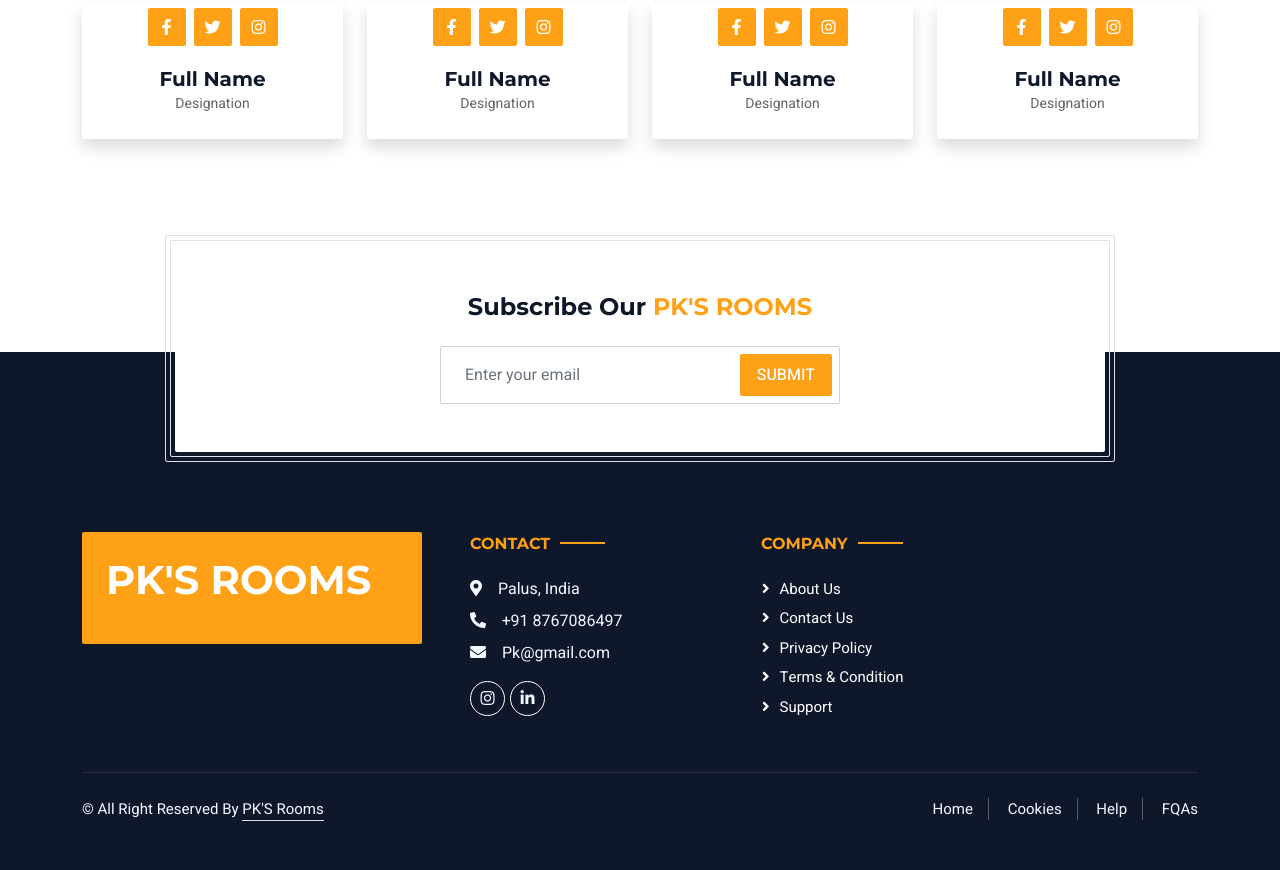
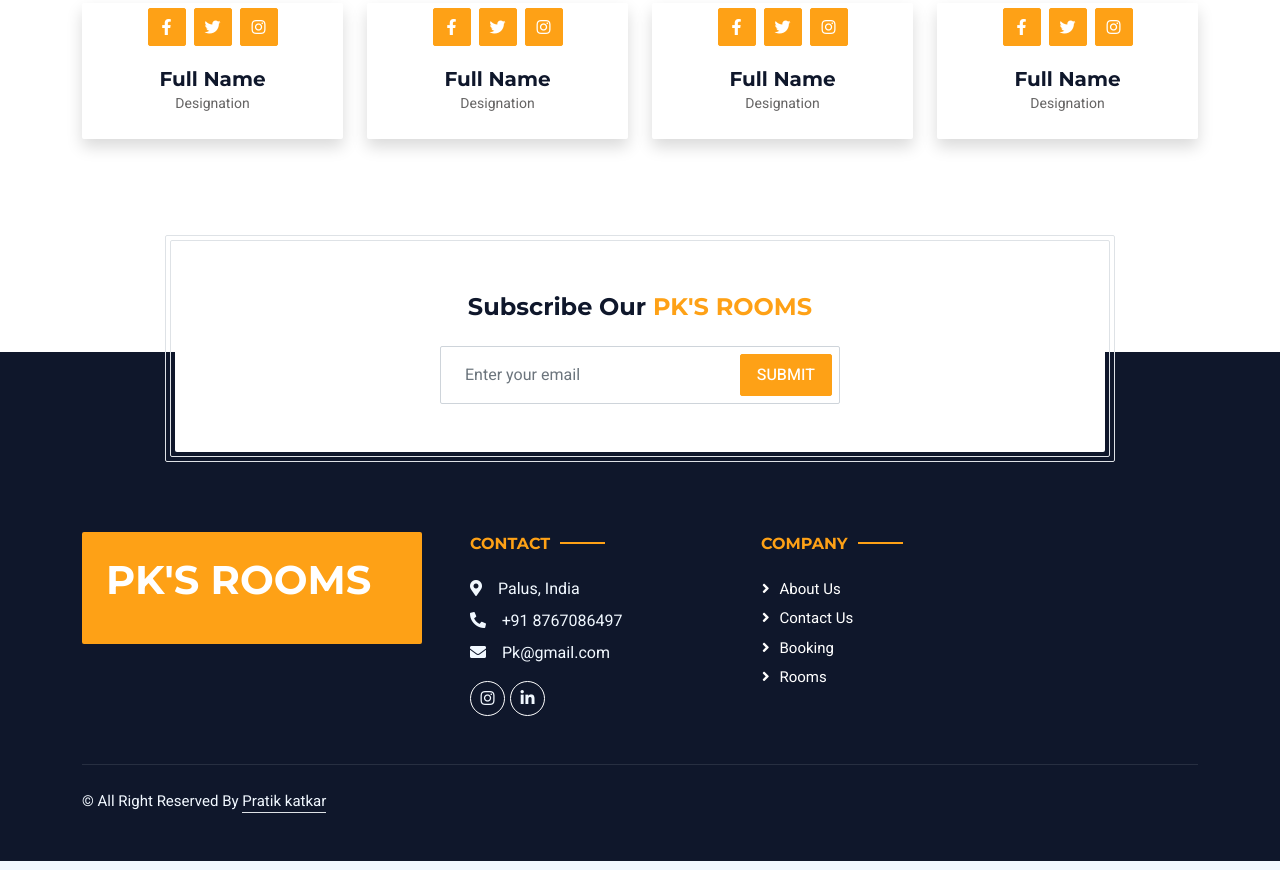
Before and after one commit to pratikkatkar006/website, a plain HTML site: page about.html in a window 1280 px wide. Shown: the part 1229-2099 px from the top of the page. Drawn offline with nearby package versions, Linux system fonts and the light colour scheme.

Commit message:
Update about.html

```diff
--- a/about.html
+++ b/about.html
@@ -342,9 +342,8 @@
                                 <h6 class="section-title text-start text-primary text-uppercase mb-4">Company</h6>
                                 <a class="btn btn-link" href="about.html">About Us</a>
                                 <a class="btn btn-link" href="contact.html">Contact Us</a>
-                                <a class="btn btn-link" href="">Privacy Policy</a>
-                                <a class="btn btn-link" href="">Terms & Condition</a>
-                                <a class="btn btn-link" href="">Support</a>
+                                <a class="btn btn-link" href="booking.html">Booking</a>
+                                <a class="btn btn-link" href="room.html">Rooms</a>
                             </div>
 
                         </div>
@@ -355,15 +354,7 @@
                 <div class="copyright">
                     <div class="row">
                         <div class="col-md-6 text-center text-md-start mb-3 mb-md-0">
-                            &copy; <a class="border-bottom" href=""></a>All Right Reserved By <a class="border-bottom" href="">PK'S Rooms</a>
-                        </div>
-                        <div class="col-md-6 text-center text-md-end">
-                            <div class="footer-menu">
-                                <a href="">Home</a>
-                                <a href="">Cookies</a>
-                                <a href="">Help</a>
-                                <a href="">FQAs</a>
-                            </div>
+                            &copy; <a class="border-bottom" href=""></a>All Right Reserved By <a class="border-bottom" href="">Pratik katkar</a>
                         </div>
                     </div>
                 </div>
```
